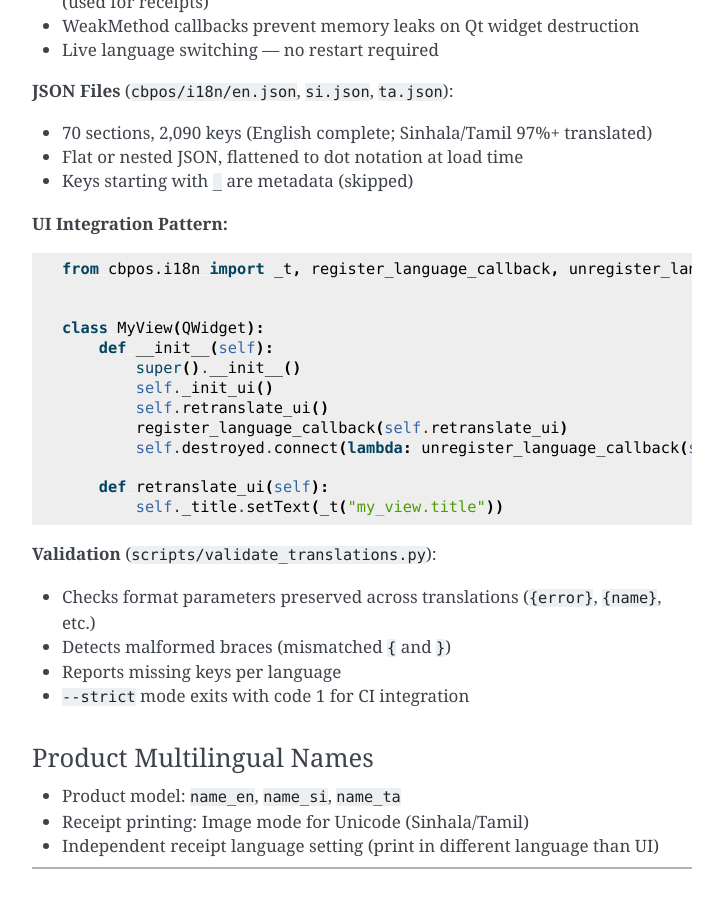
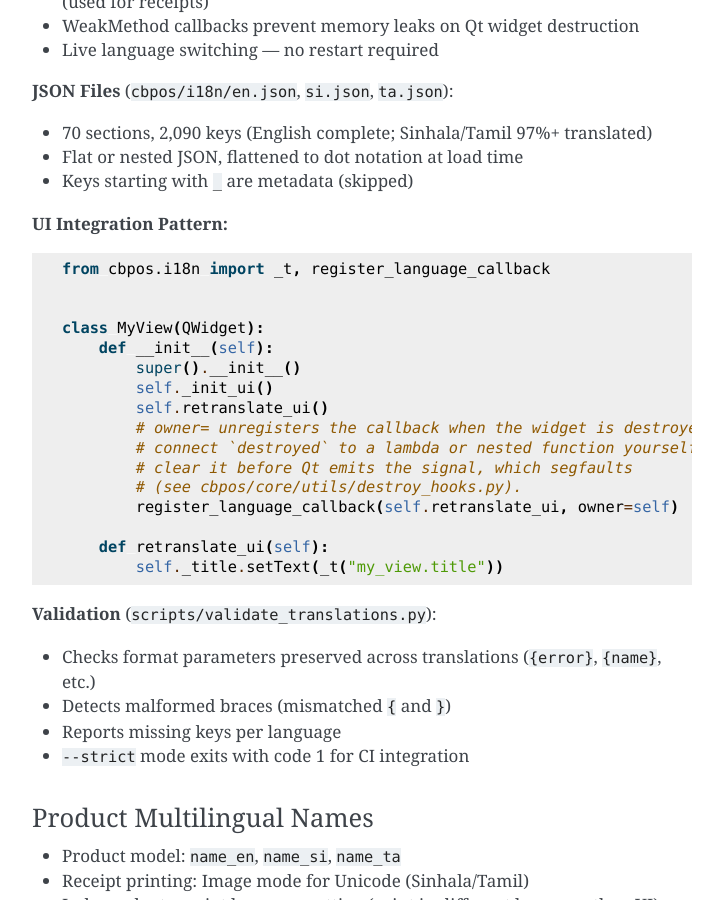
Before and after one commit to HMAHD/CB-POS, a Sphinx documentation site: the page built from docs/PROJECT_OVERVIEW.md, in a window 1280 px wide and 900 px high, scrolled down 25402 px. Shown: the whole window, without its empty margins (388-1111 px from the left). Built offline with Sphinx 7.4.7, drawn with Linux system fonts in a browser that asks for light colours; pages that are not in the unit, such as notebooks, are missing from menus.

Commit message:
docs: show owner= lang callback, not destroyed lambda

````diff
--- a/docs/PROJECT_OVERVIEW.md
+++ b/docs/PROJECT_OVERVIEW.md
@@ -953,7 +953,7 @@ new_cost = (old_cost * old_qty + purchase_cost * purchase_qty) / (old_qty + purc
 **UI Integration Pattern:**
 
 ```python
-from cbpos.i18n import _t, register_language_callback, unregister_language_callback
+from cbpos.i18n import _t, register_language_callback
 
 
 class MyView(QWidget):
@@ -961,8 +961,11 @@ class MyView(QWidget):
         super().__init__()
         self._init_ui()
         self.retranslate_ui()
-        register_language_callback(self.retranslate_ui)
-        self.destroyed.connect(lambda: unregister_language_callback(self.retranslate_ui))
+        # owner= unregisters the callback when the widget is destroyed. Never
+        # connect `destroyed` to a lambda or nested function yourself: gc can
+        # clear it before Qt emits the signal, which segfaults
+        # (see cbpos/core/utils/destroy_hooks.py).
+        register_language_callback(self.retranslate_ui, owner=self)
 
     def retranslate_ui(self):
         self._title.setText(_t("my_view.title"))
````
